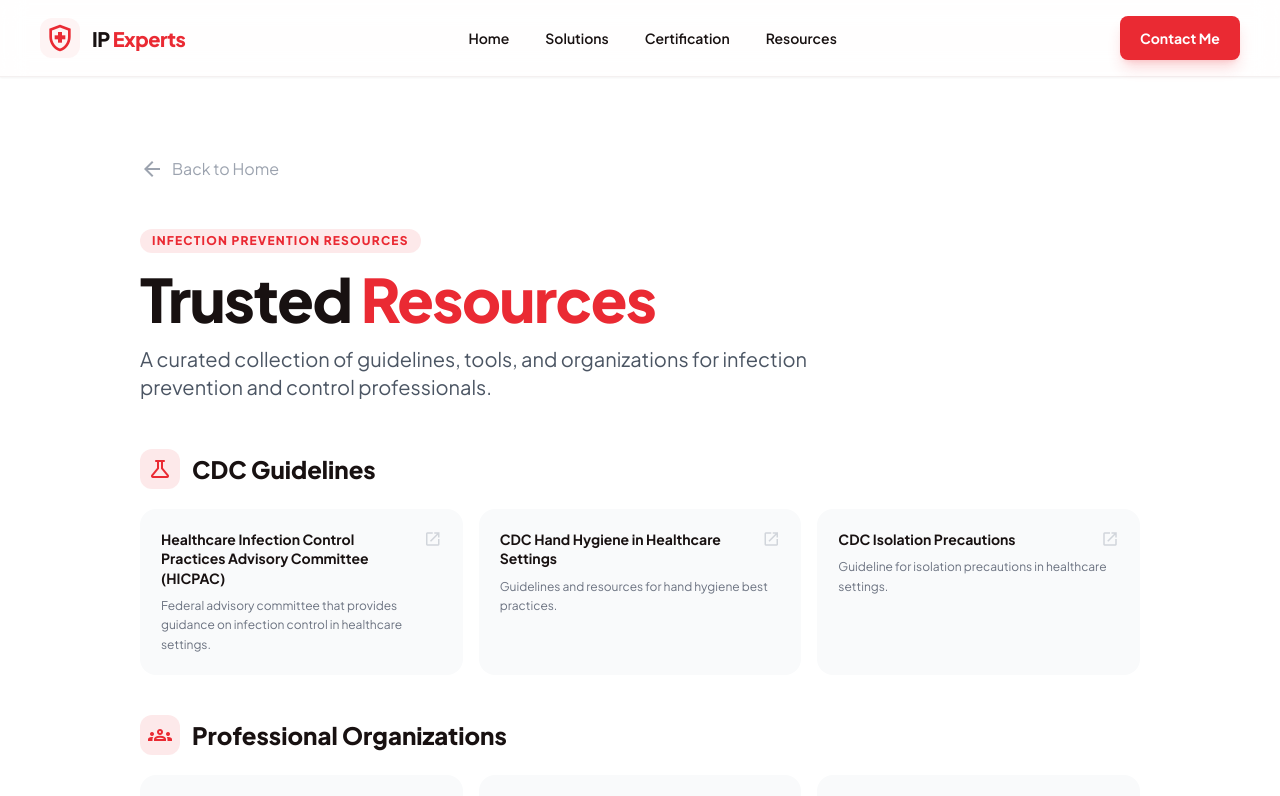
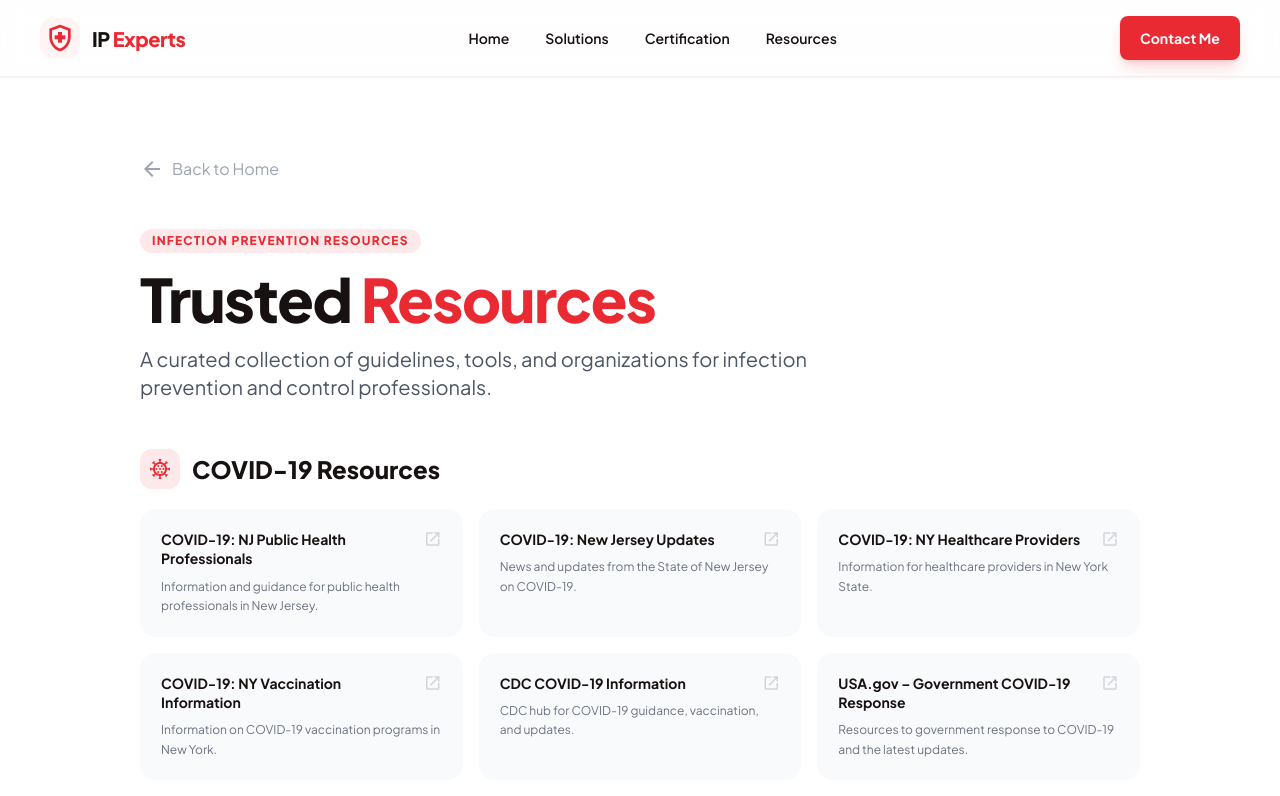
Before and after one commit to WilliamBaltus/IPExperts, a React (Vite) app: page /resources in a window 1280 px wide. Shown: the top 796 px of the page. Built offline with nearby package versions, Linux system fonts and the light colour scheme.

Commit message:
fix: resoruces archive urls anmd covid add

```diff
--- a/components/ContactModal.tsx
+++ b/components/ContactModal.tsx
@@ -70,8 +70,9 @@ const ContactModal: React.FC<ContactModalProps> = ({ isOpen, onClose }) => {
               </div>
               <button
                 type="submit"
-                className="w-full bg-primary text-white h-14 rounded-2xl font-bold shadow-xl shadow-primary/20 hover:bg-red-600 transition-all transform hover:-translate-y-1"
+                className="w-full bg-primary text-white h-14 rounded-2xl font-bold shadow-xl shadow-primary/20 hover:bg-red-600 transition-all transform hover:-translate-y-1 flex items-center justify-center gap-2"
               >
+                <span className="material-symbols-outlined">send</span>
                 Send Request
               </button>
             </form>
--- a/pages/Resources.tsx
+++ b/pages/Resources.tsx
@@ -3,12 +3,25 @@ import { Link } from 'react-router-dom';
 
 const resources = [
   {
+    category: 'COVID-19 Resources',
+    icon: 'coronavirus',
+    items: [
+      { title: 'COVID-19: NJ Public Health Professionals', url: 'https://www.nj.gov/health/', desc: 'Information and guidance for public health professionals in New Jersey.' },
+      { title: 'COVID-19: New Jersey Updates', url: 'https://covid19.nj.gov/', desc: 'News and updates from the State of New Jersey on COVID-19.' },
+      { title: 'COVID-19: NY Healthcare Providers', url: 'https://coronavirus.health.ny.gov/information-healthcare-providers', desc: 'Information for healthcare providers in New York State.' },
+      { title: 'COVID-19: NY Vaccination Information', url: 'https://covid19vaccine.health.ny.gov/', desc: 'Information on COVID-19 vaccination programs in New York.' },
+      { title: 'CDC COVID-19 Information', url: 'https://www.cdc.gov/coronavirus/2019-nCoV/index.html', desc: 'CDC hub for COVID-19 guidance, vaccination, and updates.' },
+      { title: 'USA.gov – Government COVID-19 Response', url: 'https://www.usa.gov/coronavirus', desc: 'Resources to government response to COVID-19 and the latest updates.' },
+      { title: 'WHO – COVID-19 Advice for the Public', url: 'https://www.who.int/emergencies/diseases/novel-coronavirus-2019/advice-for-public', desc: 'Updated WHO advice and recommendations for the public.' },
+      { title: 'WHO COVID-19 Global Dashboard', url: 'https://covid19.who.int/', desc: 'Live worldwide COVID-19 statistics and tracking dashboard.' },
+    ]
+  },
+  {
     category: 'CDC Guidelines',
     icon: 'science',
     items: [
-      { title: 'Healthcare Infection Control Practices Advisory Committee (HICPAC)', url: 'https://www.cdc.gov/hicpac/index.html', desc: 'Federal advisory committee that provides guidance on infection control in healthcare settings.' },
       { title: 'CDC Hand Hygiene in Healthcare Settings', url: 'https://www.cdc.gov/handhygiene/index.html', desc: 'Guidelines and resources for hand hygiene best practices.' },
-      { title: 'CDC Isolation Precautions', url: 'https://www.cdc.gov/infectioncontrol/guidelines/isolation/index.html', desc: 'Guideline for isolation precautions in healthcare settings.' },
+      { title: 'CDC Isolation Precautions', url: 'https://www.cdc.gov/infection-control/hcp/isolation-precautions/?CDC_AAref_Val=https://www.cdc.gov/infectioncontrol/guidelines/isolation/index.html', desc: 'Guideline for isolation precautions in healthcare settings.' },
     ]
   },
   {
```
Also changed, not shown: .claude/settings.local.json (added).
